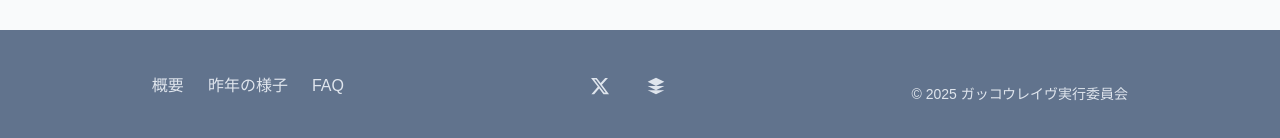
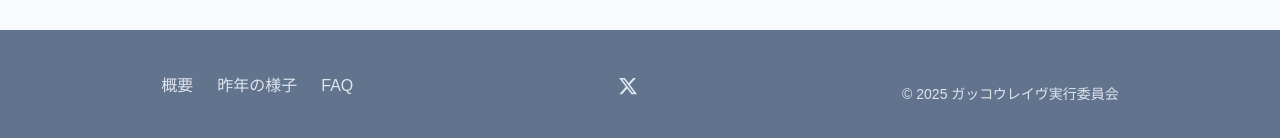
Before and after one commit to RF2034/2025, a Next.js app: page / in a window 1280 px wide. Shown: the part 2625-2763 px from the top of the page. Built offline with nearby package versions, Linux system fonts and the light colour scheme; no server answers; a web font is replaced by a local one.

Commit message:
リテリンクのソーシャルリンクを削除

```diff
--- a/src/components/Footer.tsx
+++ b/src/components/Footer.tsx
@@ -24,11 +24,6 @@ export default function Footer() {
               <path d="M18.244 2.25h3.308l-7.227 8.26 8.502 11.24H16.17l-5.214-6.817L4.99 21.75H1.68l7.73-8.835L1.254 2.25H8.08l4.713 6.231zm-1.161 17.52h1.833L7.084 4.126H5.117z"/>
             </svg>
           </a>
-          <a href={SOCIAL_LINKS.litlink} className="btn btn-ghost btn-sm btn-circle" aria-label="litlink" target="_blank" rel="noopener noreferrer">
-            <svg xmlns="http://www.w3.org/2000/svg" width="20" height="20" viewBox="0 0 24 24" className="fill-current">
-              <path d="M12 2L2 7l10 5 10-5-10-5zM2 17l10 5 10-5M2 12l10 5 10-5"/>
-            </svg>
-          </a>
         </div>
       </nav>
       <aside className="text-xs md:text-sm text-neutral-content">
```
